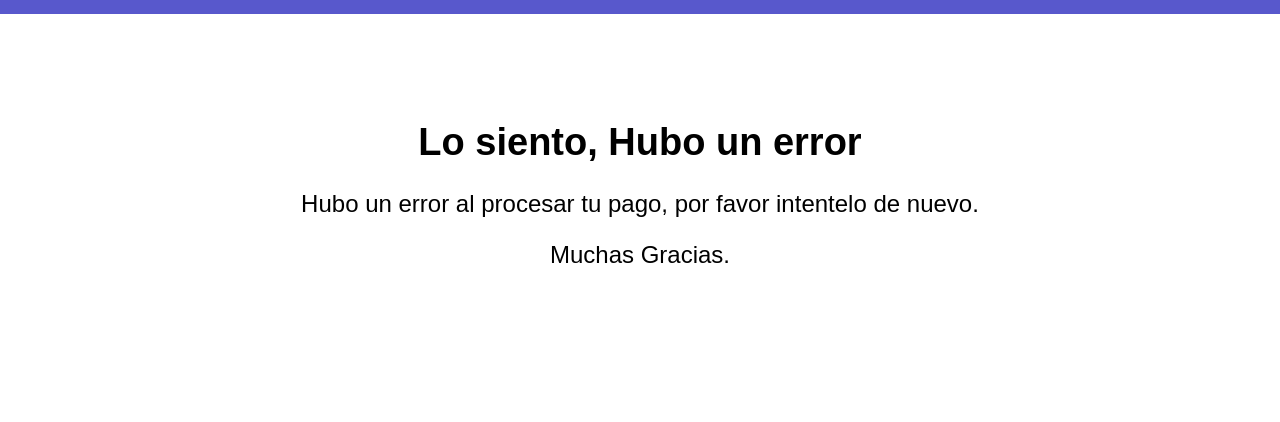
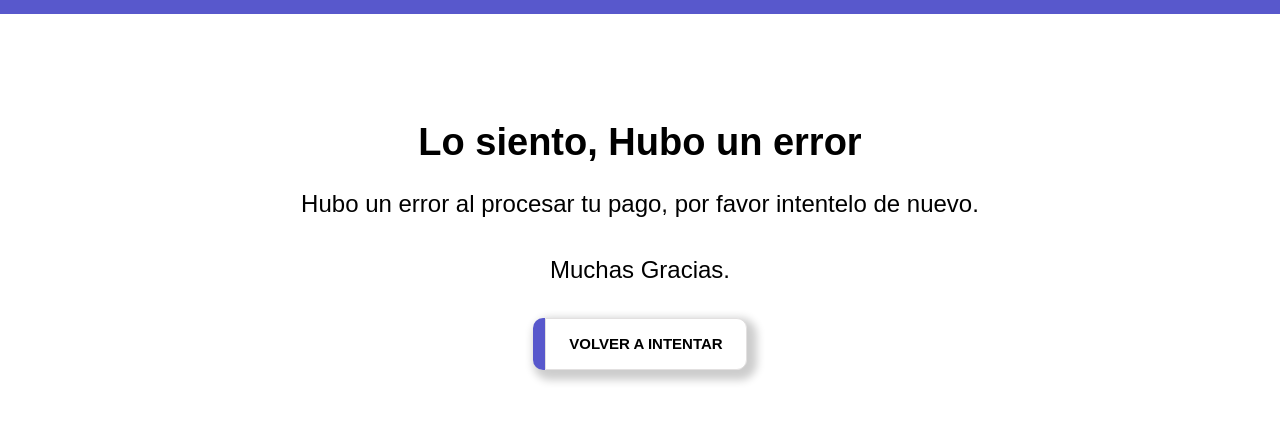
Before and after one commit to MaxiArrieta/maiti-stripe, a Gatsby site: page /cancelado in a window 1280 px wide. Shown: the part 106-528 px from the top of the page. Built offline with nearby package versions, Linux system fonts and the light colour scheme; Gatsby itself is replaced by a stand-in of ours.

Commit message:
agregando estilos a paginas post pago

```diff
--- a/src/components/Layout/Layout.js
+++ b/src/components/Layout/Layout.js
@@ -1,6 +1,5 @@
 import React, { useState, useEffect } from 'react'
 import { graphql, useStaticQuery } from 'gatsby'
-// import Header from '../Header'
 import { Div, Image, DivButton } from './styles'
 
 const Layout = ({ stipeData }) => {
@@ -17,8 +16,6 @@ const Layout = ({ stipeData }) => {
       }
     }
   `)
-
-  console.log(stipeData)
 
   useEffect(() => {
     setStripe(window.Stripe(process.env.STRIPE_PK))
@@ -40,7 +37,6 @@ const Layout = ({ stipeData }) => {
 
   return (
     <section>
-      {/* <Header /> */}
       <Div>
         <div>
           <Image fluid={image.childImageSharp.fluid} />
--- /dev/null
+++ b/src/components/Stripe/ResultStripe.js
@@ -0,0 +1,37 @@
+import React from 'react'
+import { Div, DivButton, Link } from './styles'
+
+const ResultStripe = ({ result }) => {
+  return (
+    <div>
+      <Div>
+        <h2>
+          {
+            result
+              ? 'Tu compra se ha realiza con exito'
+              : 'Lo siento, Hubo un error'
+          }
+        </h2>
+        <p>
+          {
+            result
+              ? 'Esperemos que disfrute de Maiti.'
+              : 'Hubo un error al procesar tu pago, por favor intentelo de nuevo.'
+          }
+        </p>
+        <p>Muchas Gracias.</p>
+        {
+          !result &&
+            <Link Link to='/'>
+              <DivButton>
+                <span />
+                <span>VOLVER A INTENTAR</span>
+              </DivButton>
+            </Link>
+        }
+      </Div>
+    </div>
+  )
+}
+
+export default ResultStripe
--- /dev/null
+++ b/src/components/Stripe/index.js
@@ -0,0 +1 @@
+export { default } from './ResultStripe'
--- /dev/null
+++ b/src/components/Stripe/styles.js
@@ -0,0 +1,77 @@
+import styled from 'styled-components'
+import { colors } from '../../styles'
+import { Link as LinkButton } from 'gatsby'
+
+export const Link = styled(LinkButton)`
+  margin: 15px 0;
+  text-decoration: none;
+  color: black;
+`
+
+export const Div = styled.div`
+  display: flex;
+  justify-content: center;
+  align-items: center;
+  flex-direction: column;
+  margin-top: 50px;
+  min-width: 290px;
+
+  h2 {
+    text-align: center;
+    font-size: 3.8rem;
+    margin-top: 50px;
+  }
+  p {
+    text-align: center;
+    margin: 15px 0;
+    font-size: 2.4rem;
+  }
+`
+export const DivButton = styled.div`
+  display: flex;
+  justify-content: center;
+  position: relative;
+  border-radius: 12px;
+  box-shadow: 5px 5px 9px 5px rgba(0, 0, 0, 0.2);
+  cursor: pointer;
+
+  span:first-child {
+    background-color: ${colors.azul};
+    width: 12px;
+    border-bottom-left-radius: 10px;
+    border-top-left-radius: 10px;
+    height: 52px;
+  }
+
+  span:last-child {
+    display: flex;
+    justify-content: center;
+    align-items: center;
+    border-bottom-right-radius: 10px;
+    border-top-right-radius: 10px;
+    border: 1px solid rgba(225, 223, 223, 0.96);
+    width: 200px;
+    height: 50px;
+  }
+
+  span {
+    font-weight: bold;
+    font-size: 1.5rem;
+  }
+
+  span:last-child:hover {
+    border: 1px solid ${colors.azul};
+  }
+
+  &:hover {
+    box-shadow: 5px 5px 9px 5px rgba(0, 0, 0, 0.2);
+    background-color: ${colors.azul};
+    color: #fff;
+    transition: 0.5s ease-in-out;
+  }
+
+  &:hover span:last-child{
+    border: 1px solid ${colors.azul}
+  }
+
+`
--- a/src/pages/cancelado.js
+++ b/src/pages/cancelado.js
@@ -1,8 +1,8 @@
 import React from 'react'
 import Header from '../components/Header'
 import Seo from '../components/Seo'
+import ResultStripe from '../components/Stripe'
 import { GlobalStyle } from '../styles'
-import styled from 'styled-components'
 
 const cancelado = () => {
   return (
@@ -10,34 +10,9 @@ const cancelado = () => {
       <Seo />
       <GlobalStyle />
       <Header />
-      <Div>
-        <h2>Lo siento, Hubo un error</h2>
-        <p>
-          Hubo un error al procesar tu pago, por favor intentelo de nuevo.
-        </p>
-        <p>Muchas Gracias.</p>
-      </Div>
+      <ResultStripe result={false} />
     </>
   )
 }
 
 export default cancelado
-
-export const Div = styled.div`
-  display: flex;
-  justify-content: center;
-  align-items: center;
-  flex-direction: column;
-  margin-top: 50px;
-
-  h2 {
-    text-align: center;
-    font-size: 3.8rem;
-    margin-top: 50px;
-  }
-  p {
-    text-align: center;
-    margin-top: 15px;
-    font-size: 2.4rem;
-  }
-`
```
Also changed, not shown: src/pages/gracias.js (+2 -27 lines).
